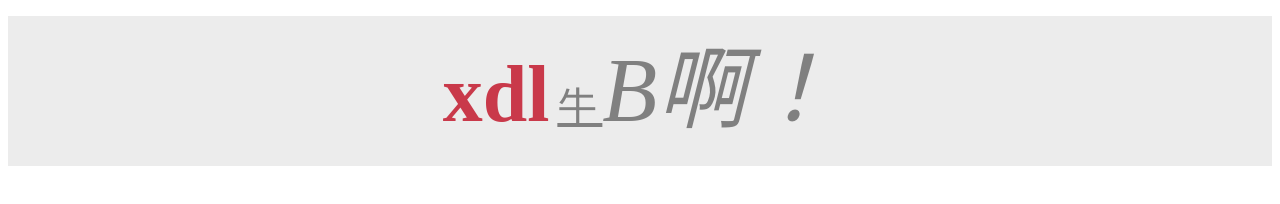
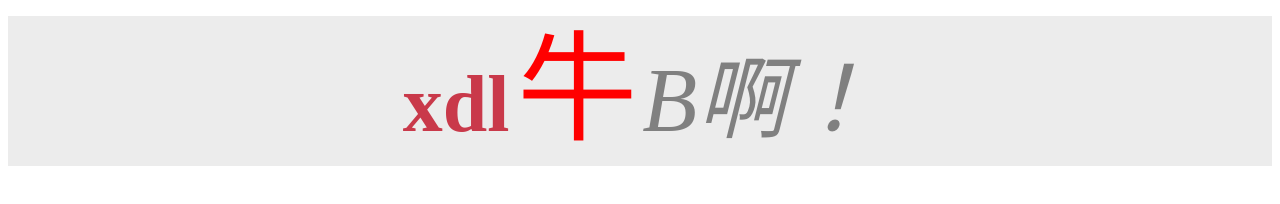
Before and after one commit to 13886645176/13886645176.github.io, a plain HTML site: page index.html in a window 1280 px wide. Drawn offline with Linux system fonts and the light colour scheme.

Commit message:
Update index.html

```diff
--- a/index.html
+++ b/index.html
@@ -6,7 +6,7 @@
         <style type="text/css">
         p{background-color: #ececec;height: 150px;text-align: center;line-height: 150px;}
         .one{font-size: 80px;color:#c9394a;font-weight: bold;}
-        .two{font-size:40px;color: gray;text-decoration: underline;letter-spacing: 5px;}
+        .two{font-size:120px;color: red;letter-spacing: 5px;}
         .three{font-size: 90px;color: gray;font-style: oblique;}
         </style>
     </head>
```
